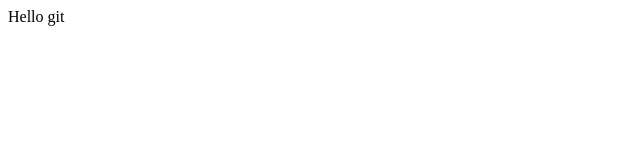
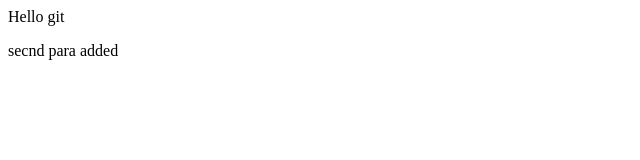
Before and after one commit to AmirAshrafKhan/css-basics, a plain HTML site: page index.html in a window 1280 px wide. Shown: the full height of the page, 0-640 px from the left. Drawn offline with Linux system fonts and the light colour scheme.

Commit message:
Update index.html

```diff
--- a/index.html
+++ b/index.html
@@ -7,5 +7,8 @@
   </head>
   <body>
     Hello git
+    <div>
+      <P> secnd para added</P>
+    </div>
   </body>
 </html>
```
